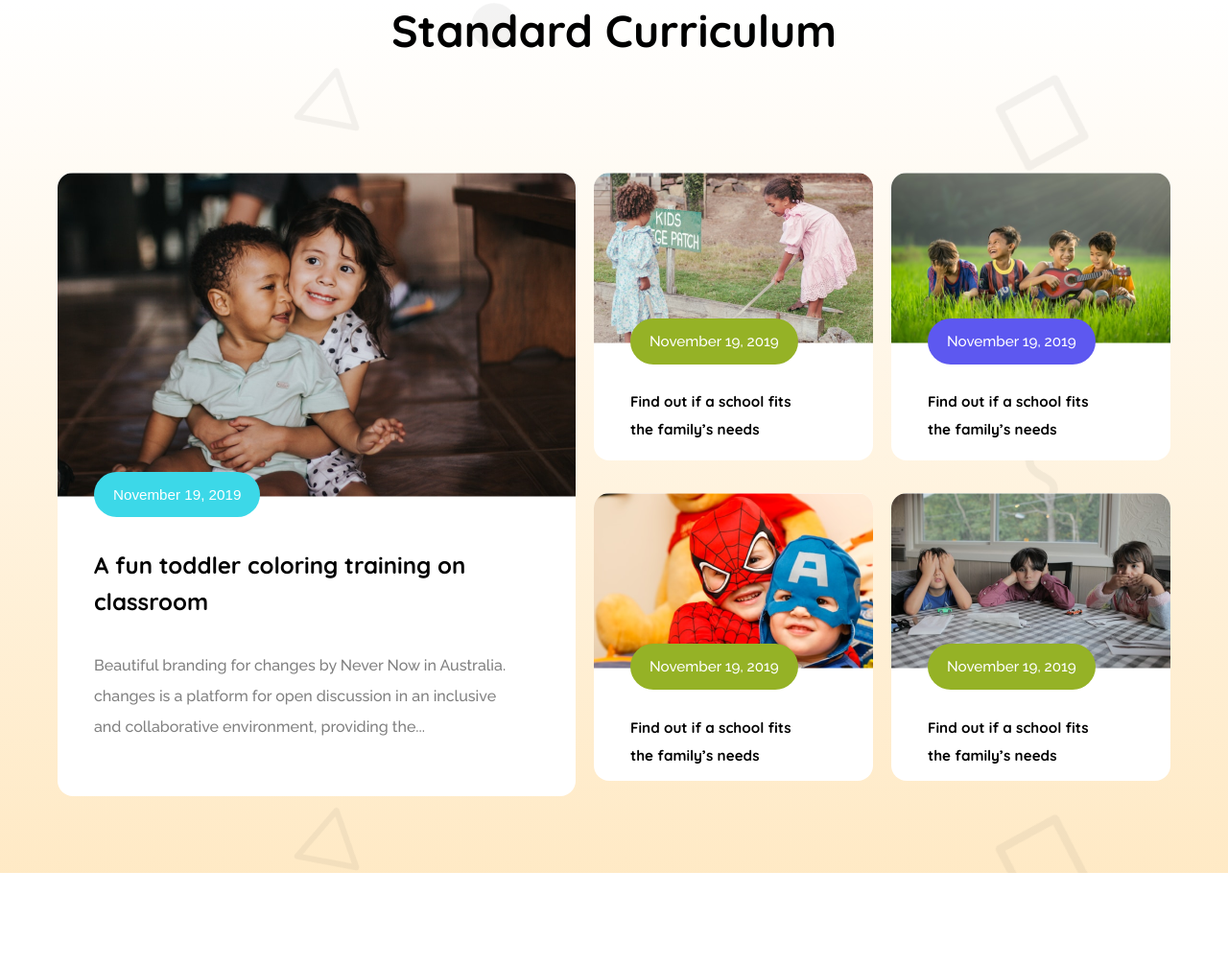
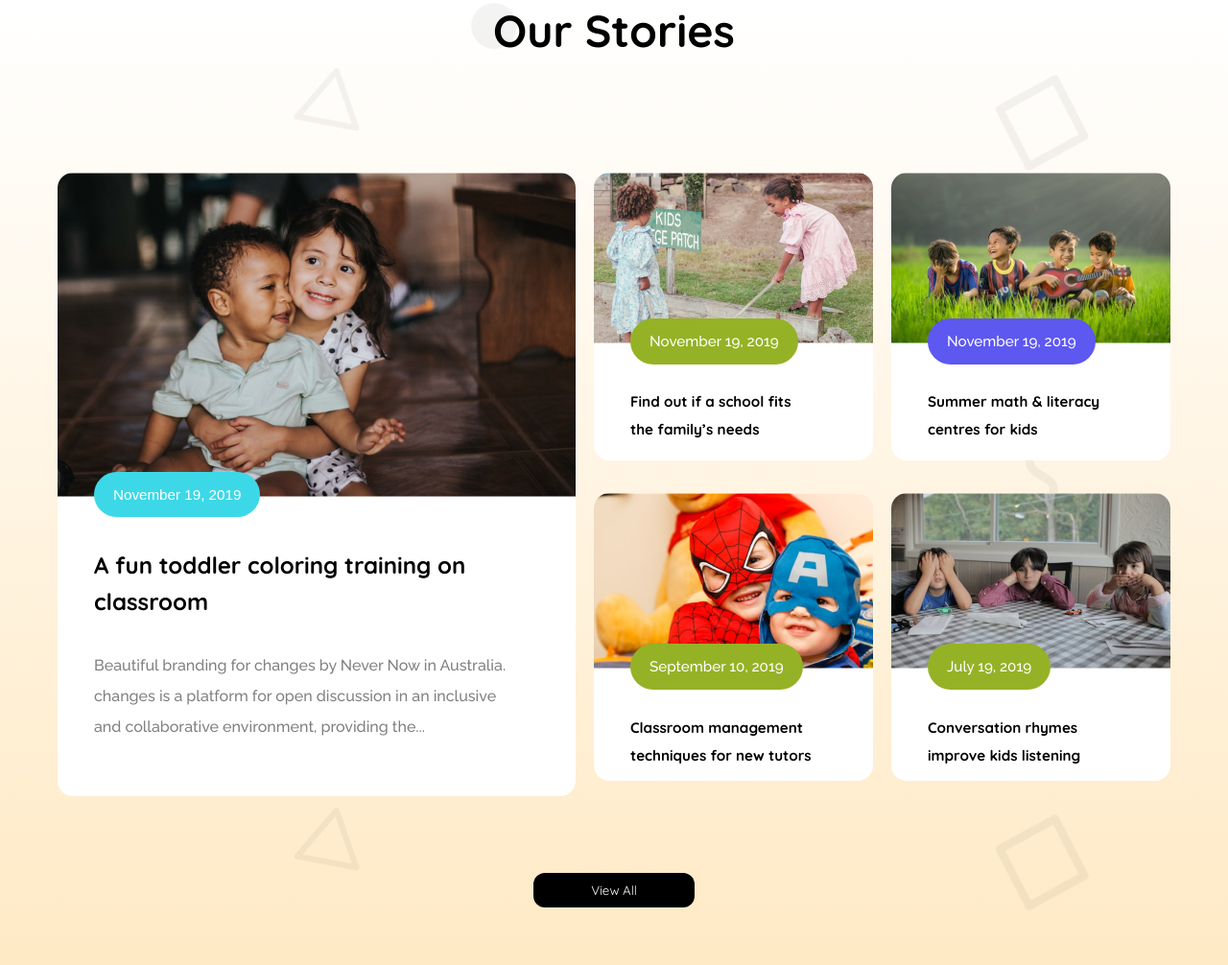
Before and after one commit to Elora21y/assignment-2, a plain HTML site: page index.html in a window 1280 px wide. Shown: the part 1560-2566 px from the top of the page at 96% size. Before the commit the page ends 2470 px from the top, so only its background shows below. Drawn offline with Linux system fonts and the light colour scheme.

Commit message:
added cards button

```diff
--- a/index.html
+++ b/index.html
@@ -107,7 +107,7 @@
         <!-- our stories section -->
         <section id="bgc">
             <div>
-                <h2 class="section-title quicksand">Standard Curriculum</h2>
+                <h2 class="section-title quicksand">Our Stories</h2>
                 <div class="story-container">
                     <div class="story-cards1">
                         <div class="story-card">
@@ -140,27 +140,32 @@
                             <img src="assets/story-3.png" alt="">
                             <div>
                                 <button class="story-card-btn2 raleway">November 19, 2019</button>
-                                <h5 class="story-title quicksand">Find out if a school fits the
-                                    family’s needs</h5>
+                                <h5 class="story-title quicksand">Summer math & literacy
+                                    centres for kids
+                                </h5>
                             </div>
                         </div>
                         <div class="card">
                             <img src="assets/story-4.png" alt="">
                             <div>
-                                <button class="story-card-btn1 raleway">November 19, 2019</button>
-                                <h5 class="story-title quicksand">Find out if a school fits the
-                                    family’s needs</h5>
+                                <button class="story-card-btn1 raleway">September 10, 2019</button>
+                                <h5 class="story-title quicksand">Classroom management
+                                    techniques for new tutors
+                                </h5>
                             </div>
                         </div>
                         <div class="card">
                             <img src="assets/story-5.png" alt="">
                             <div>
-                                <button class="story-card-btn1 raleway">November 19, 2019</button>
-                                <h5 class="story-title quicksand">Find out if a school fits the
-                                    family’s needs</h5>
+                                <button class="story-card-btn1 raleway">July 19, 2019</button>
+                                <h5 class="story-title quicksand">Conversation rhymes
+                                    improve kids listening</h5>
                             </div>
                         </div>
                     </div>
+                </div>
+                <div class="button">
+                    <button class="cards-btn quicksand">View All</button>
                 </div>
             </div>
         </section>
--- a/styles/style.css
+++ b/styles/style.css
@@ -271,6 +271,21 @@ header hr{
     /* margin-top: 5px; */
 }
 
+.button{
+    display: flex;
+    justify-content: center;
+    padding-bottom: 60px;
+}
+
+.cards-btn{
+    border: none;
+    border-radius: 12px;
+    background-color: #000000;
+    color: white;
+    padding: 10px 60px;
+
+}
+
 /* media query for small devices */
 
 @media screen and (max-width: 576px) {
@@ -366,4 +381,7 @@ header hr{
         padding: 10px 15px;
 
     }
+    .button{
+        padding-bottom: 40px;
+    }
 }
```
